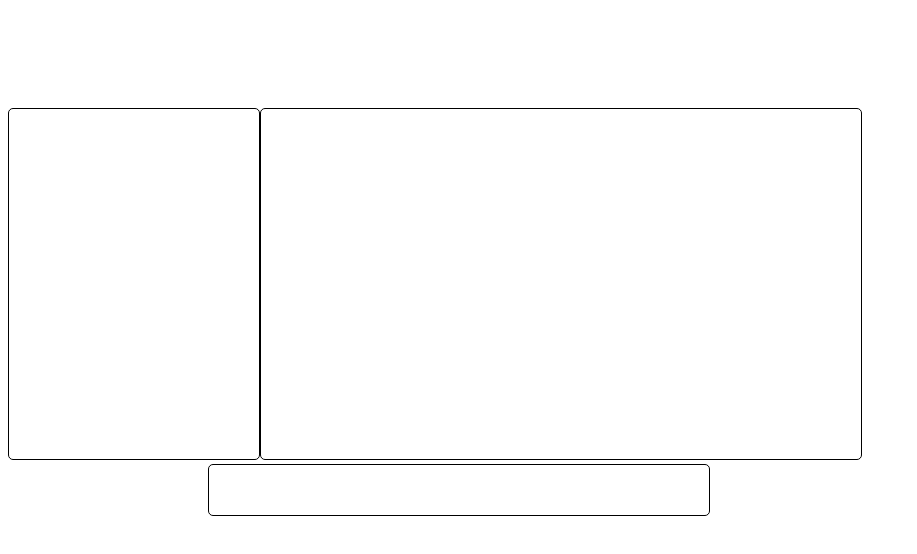
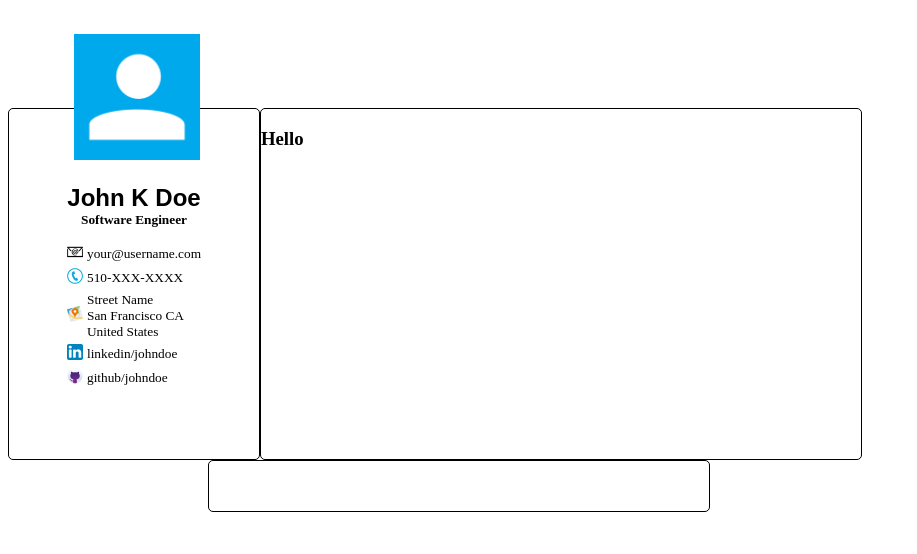
Before and after one commit to danielknguyen/resume_project, a plain HTML site: page index.html in a window 1280 px wide. Shown: the whole page, without its empty margins (0-917 px from the left). Drawn offline with Linux system fonts and the light colour scheme.

Commit message:
added photos to header

```diff
--- a/index.html
+++ b/index.html
@@ -5,8 +5,43 @@
 	<link type="text/css" rel="stylesheet" href="styles-folder/styles.css">
 </head>
 <body>
-	<div id="header"></div>
-	<div id="body"></div>
+	<div id="header">
+		<img id="selfie" src="photos-folder/personal.png" alt="personal selfie"/>
+		<h2>John K Doe</h2>
+		<p id="jobtitle">Software Engineer</p>
+		<table>
+			<tr>
+				<td>
+					<img src="photos-folder/12462-200.png" alt="email icon"/>
+				</td>
+				<td>your@username.com</td>
+			</tr>
+			<tr>
+				<td><img src="photos-folder/RTGnBLbTL.png" alt="call icon"/></td>
+				<td>510-XXX-XXXX</td>
+			</tr>
+			<tr>
+				<td><img src="photos-folder/79a6cc671eb7205ea4903436e08851c4-map.png" alt="map icon"/></td>
+				<td>
+					<li>Street Name</li>
+					<li>San Francisco CA</li>
+					<li>United States</li>
+				</td>
+			</tr>
+			<tr>
+				<td><img src="photos-folder/linkedin-512.png" alt="linkedin icon"/></td>
+				<td>linkedin/johndoe</td>
+			</tr>
+			<tr>
+				<td><img src="photos-folder/39062.png" alt="github icon"/></td>
+				<td>github/johndoe</td>
+			</tr>
+		</table>
+	</div>
+	<div id="body">
+		<h3>Hello</h3>
+
+	</div>
 	<div id="footer"></div>
 </body>
 </html>
--- a/styles-folder/styles.css
+++ b/styles-folder/styles.css
@@ -9,6 +9,39 @@ div {
 	float:left;
 	margin-top:100px;
 }
+#header h2 {
+	font-family:"Arial";
+	text-align:center;
+	margin-bottom:0;
+}
+#header td {
+	text-align:left;
+	font-size:10pt;
+}
+#header li {
+	list-style:none;
+}
+#header img {
+	height:16px;
+	width:16px;
+}
+div #selfie {
+	height:126px;
+	width:126px;
+	margin-left:65px;
+	margin-top:-75px;
+	display:absolute;
+}
+table {
+	margin:auto;
+}
+#jobtitle {
+	text-align:center;
+	font-size:10pt;
+	font-weight:bold;
+	margin-top:0;
+}
+
 #body {
 	height:350px;
 	width:600px;
```
Also changed, not shown: photos-folder/79a6cc671eb7205ea4903436e08851c4-map.png (added), photos-folder/Personal.png (added).
